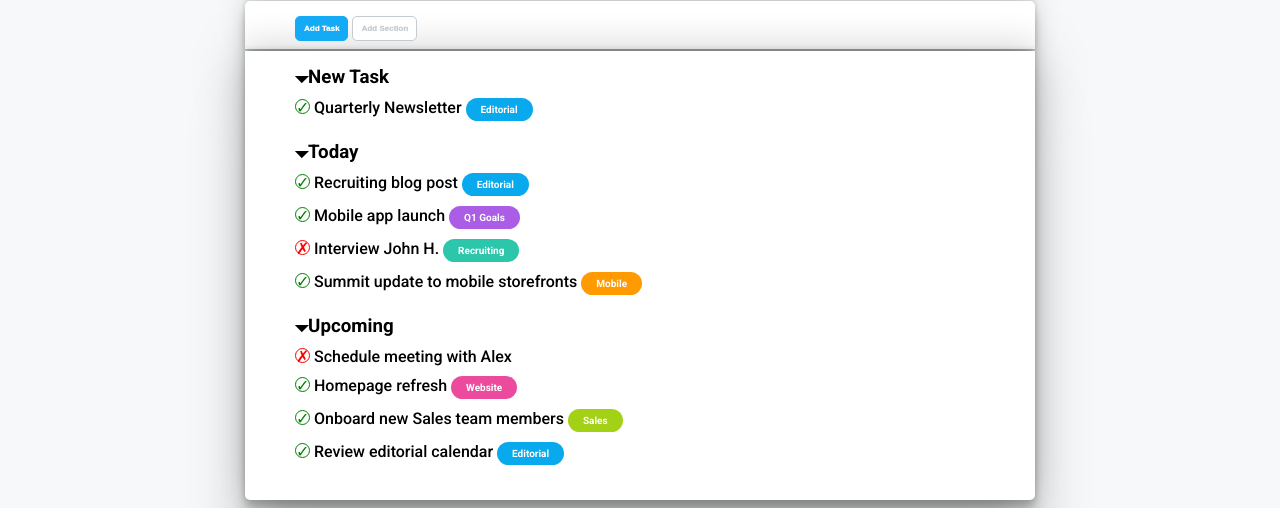
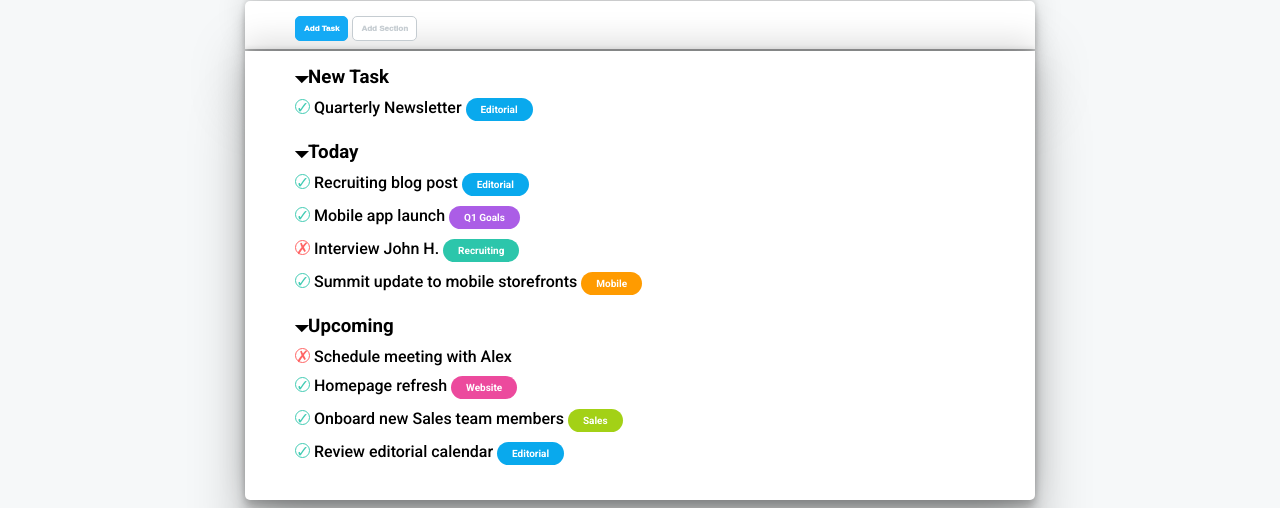
Before and after one commit to Gabriele-Cavallo/html-css-toboolist, a plain HTML site: page index.html in a window 1280 px wide. Shown: the part 113-621 px from the top of the page. Drawn offline with Linux system fonts and the light colour scheme.

Commit message:
fix: update color entity

```diff
--- a/style.css
+++ b/style.css
@@ -86,12 +86,12 @@ header{
     line-height: 15px;
 }
 .circle-done{
-    border-color: green;
-    color: green;
+    border-color: #42ccb4;
+    color: #42ccb4;
 }
 .circle-undone{
-    border-color: red;
-    color: red;
+    border-color: #ff6565;
+    color: #ff6565;
 }
 .tag{
     display: inline-block;
```
